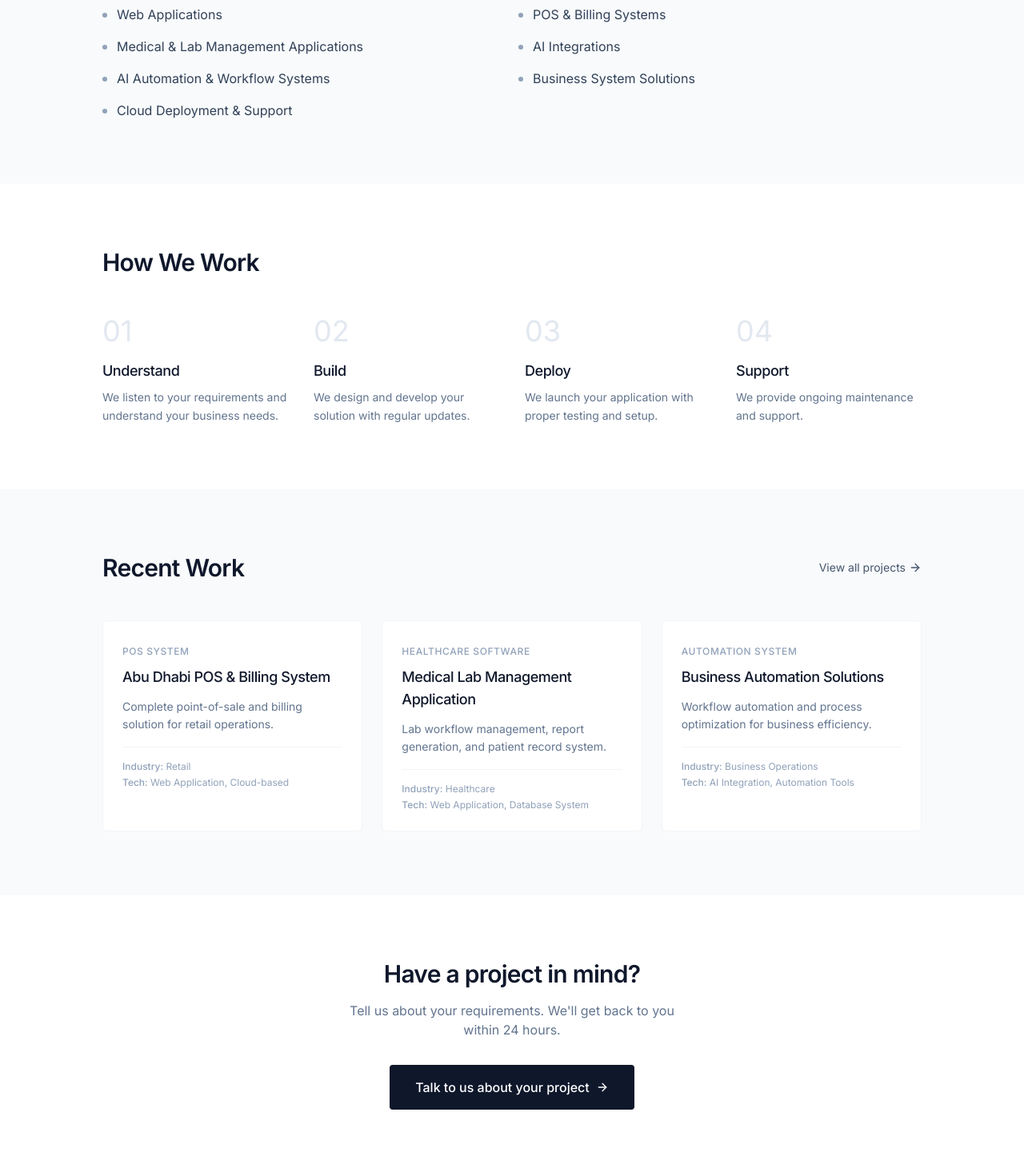
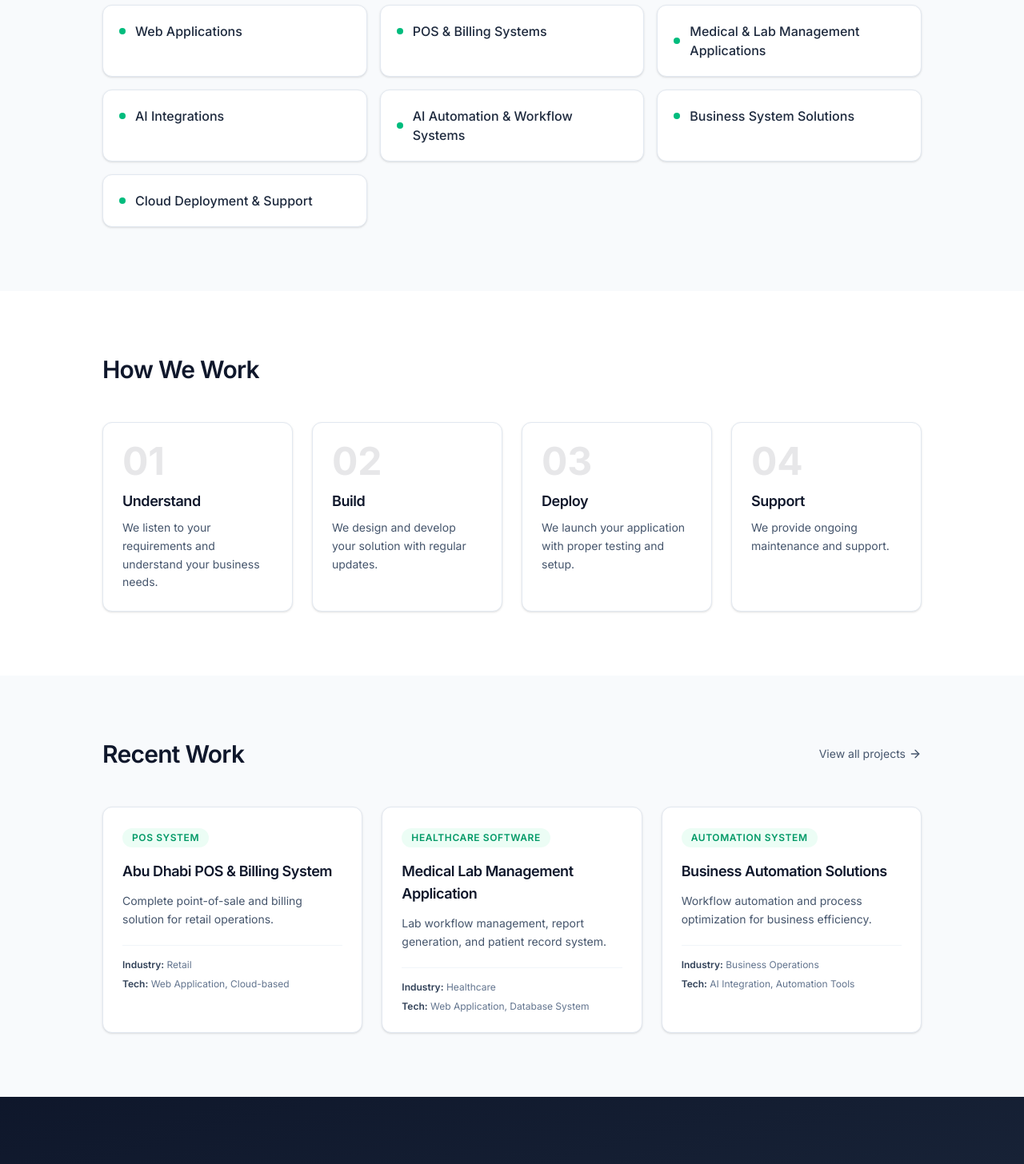
Before and after one commit to suragms/Our-enquiry-app, a React (Vite) app: page / in a window 1280 px wide. Shown: the part 720-2176 px from the top of the page at 80% size. Built offline with nearby package versions, Linux system fonts and the light colour scheme; no server answers.

Commit message:
UI: Add shadows, borders, better cards - modern clean design

```diff
--- a/src/pages/Home.tsx
+++ b/src/pages/Home.tsx
@@ -143,14 +143,16 @@ export default function Home() {
                     <h2 className="text-2xl md:text-3xl font-semibold text-slate-900 mb-12">
                         What We Do
                     </h2>
-                    <ul className="grid md:grid-cols-2 gap-4">
+                    <div className="grid md:grid-cols-2 lg:grid-cols-3 gap-4">
                         {services.map((service, index) => (
-                            <li key={index} className="flex items-start gap-3 text-slate-700">
-                                <span className="w-1.5 h-1.5 bg-slate-400 rounded-full mt-2.5 flex-shrink-0" />
-                                <span className="text-base">{service}</span>
-                            </li>
+                            <div key={index} className="bg-white p-5 rounded-xl border border-slate-200 shadow-sm hover:shadow-md hover:border-slate-300 transition-all">
+                                <div className="flex items-center gap-3">
+                                    <div className="w-2 h-2 bg-emerald-500 rounded-full flex-shrink-0" />
+                                    <span className="text-base font-medium text-slate-800">{service}</span>
+                                </div>
+                            </div>
                         ))}
-                    </ul>
+                    </div>
                 </div>
             </section>
 
@@ -160,16 +162,16 @@ export default function Home() {
                     <h2 className="text-2xl md:text-3xl font-semibold text-slate-900 mb-12">
                         How We Work
                     </h2>
-                    <div className="grid md:grid-cols-4 gap-8">
+                    <div className="grid md:grid-cols-4 gap-6">
                         {processSteps.map((item, index) => (
-                            <div key={index} className="relative">
-                                <span className="text-4xl font-light text-slate-200 mb-4 block">
+                            <div key={index} className="relative bg-white p-6 rounded-xl border border-slate-200 shadow-sm hover:shadow-md transition-all">
+                                <span className="text-5xl font-bold text-slate-900/10 mb-3 block">
                                     {item.step}
                                 </span>
-                                <h3 className="text-lg font-medium text-slate-900 mb-2">
+                                <h3 className="text-lg font-semibold text-slate-900 mb-2">
                                     {item.title}
                                 </h3>
-                                <p className="text-sm text-slate-500 leading-relaxed">
+                                <p className="text-sm text-slate-600 leading-relaxed">
                                     {item.description}
                                 </p>
                             </div>
@@ -195,22 +197,22 @@ export default function Home() {
                     </div>
                     <div className="grid md:grid-cols-3 gap-6">
                         {recentWork.map((project, index) => (
-                            <div key={index} className="bg-white p-6 rounded-lg border border-slate-100">
-                                <span className="text-xs font-medium text-slate-400 uppercase tracking-wider">
+                            <div key={index} className="bg-white p-6 rounded-xl border border-slate-200 shadow-sm hover:shadow-lg hover:border-slate-300 transition-all">
+                                <span className="inline-block text-xs font-semibold text-emerald-600 bg-emerald-50 px-3 py-1 rounded-full uppercase tracking-wider">
                                     {project.type}
                                 </span>
-                                <h3 className="text-lg font-medium text-slate-900 mt-2 mb-3">
+                                <h3 className="text-lg font-semibold text-slate-900 mt-4 mb-3">
                                     {project.title}
                                 </h3>
-                                <p className="text-sm text-slate-500 mb-4 leading-relaxed">
+                                <p className="text-sm text-slate-600 mb-5 leading-relaxed">
                                     {project.description}
                                 </p>
-                                <div className="pt-4 border-t border-slate-100">
-                                    <p className="text-xs text-slate-400">
-                                        <span className="font-medium">Industry:</span> {project.industry}
+                                <div className="pt-4 border-t border-slate-100 space-y-2">
+                                    <p className="text-xs text-slate-500">
+                                        <span className="font-semibold text-slate-700">Industry:</span> {project.industry}
                                     </p>
-                                    <p className="text-xs text-slate-400 mt-1">
-                                        <span className="font-medium">Tech:</span> {project.tech}
+                                    <p className="text-xs text-slate-500">
+                                        <span className="font-semibold text-slate-700">Tech:</span> {project.tech}
                                     </p>
                                 </div>
                             </div>
@@ -220,17 +222,17 @@ export default function Home() {
             </section>
 
             {/* Call to Action Section */}
-            <section className="py-20 px-6">
+            <section className="py-20 px-6 bg-gradient-to-br from-slate-900 to-slate-800">
                 <div className="max-w-5xl mx-auto text-center">
-                    <h2 className="text-2xl md:text-3xl font-semibold text-slate-900 mb-4">
+                    <h2 className="text-2xl md:text-3xl font-semibold text-white mb-4">
                         Have a project in mind?
                     </h2>
-                    <p className="text-slate-500 mb-8 max-w-md mx-auto">
+                    <p className="text-slate-300 mb-8 max-w-md mx-auto">
                         Tell us about your requirements. We'll get back to you within 24 hours.
                     </p>
                     <Link
                         to="/contact"
-                        className="inline-flex items-center gap-2 bg-slate-900 text-white px-8 py-4 rounded-md hover:bg-slate-800 transition-colors text-base font-medium"
+                        className="inline-flex items-center gap-2 bg-white text-slate-900 px-8 py-4 rounded-xl hover:bg-slate-100 transition-colors text-base font-semibold shadow-lg"
                     >
                         Talk to us about your project
                         <ArrowRight className="w-4 h-4" />
```
